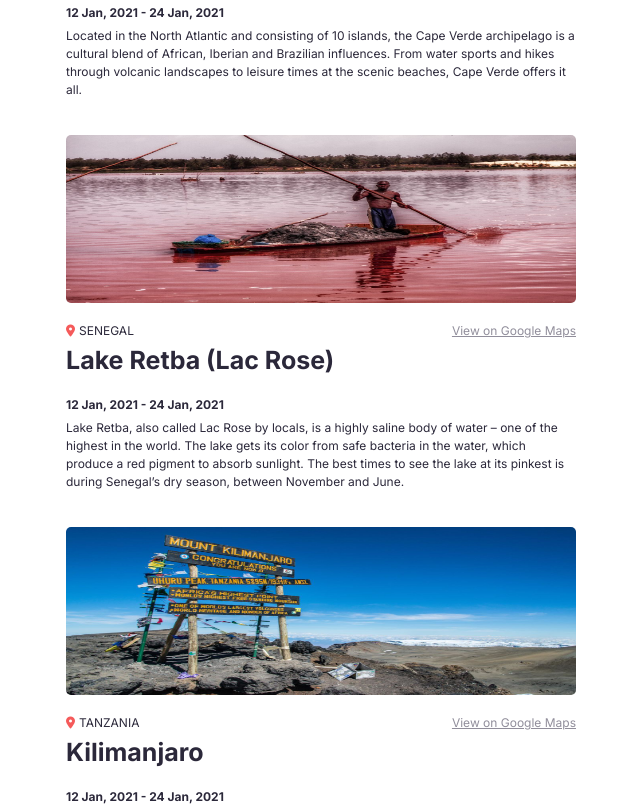
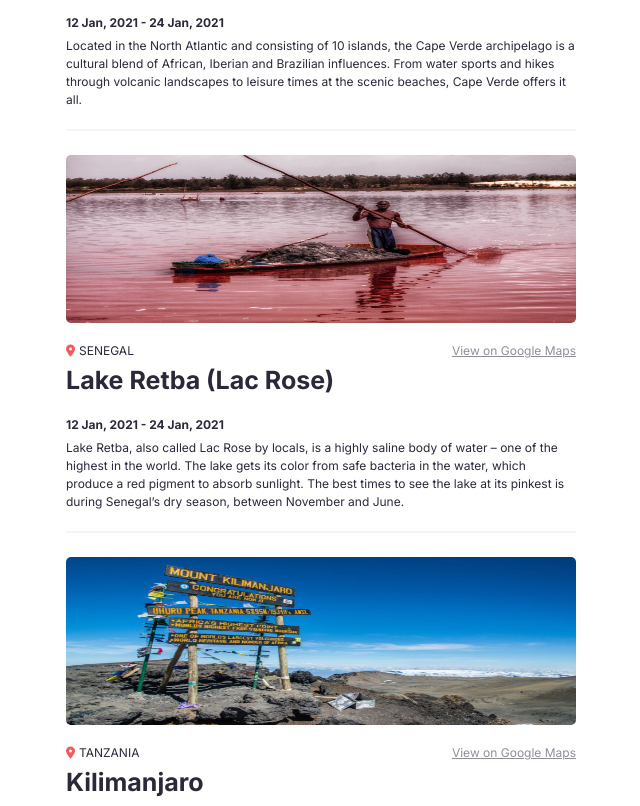
Before and after one commit to adex-badr18/scrimba-travel-journal, a React (Vite) app: page / in a window 1280 px wide. Shown: the part 740-1546 px from the top of the page, without its empty margins (319-959 px from the left). Built offline with nearby package versions, Linux system fonts and the light colour scheme.

Commit message:
Add & style horizontal rules

```diff
--- a/src/App.css
+++ b/src/App.css
@@ -36,7 +36,6 @@ header {
     display: flex;
     flex-direction: column;
     gap: 20px;
-    margin-bottom: 36px;
 }
 
 .card--info {
@@ -89,3 +88,8 @@ header {
     font-size: 12px;
     line-height: 1.5;
 }
+
+hr {
+    border: 1px solid #F5F5F5;
+    margin-bottom: 24px;
+}
--- a/src/components/TravelCard.jsx
+++ b/src/components/TravelCard.jsx
@@ -16,6 +16,7 @@ export default function TravelCard(props) {
 
                 <p className="card--description">{props.description}</p>
             </div>
+            <hr />
         </div>
     )
 }
```
